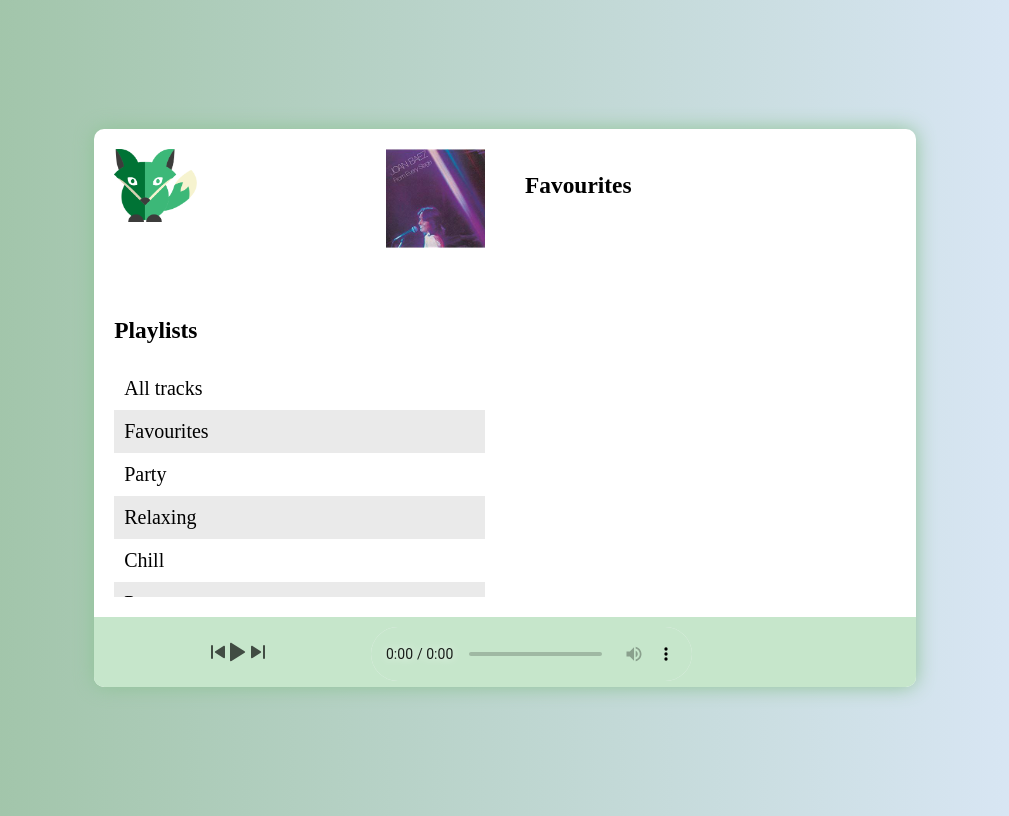
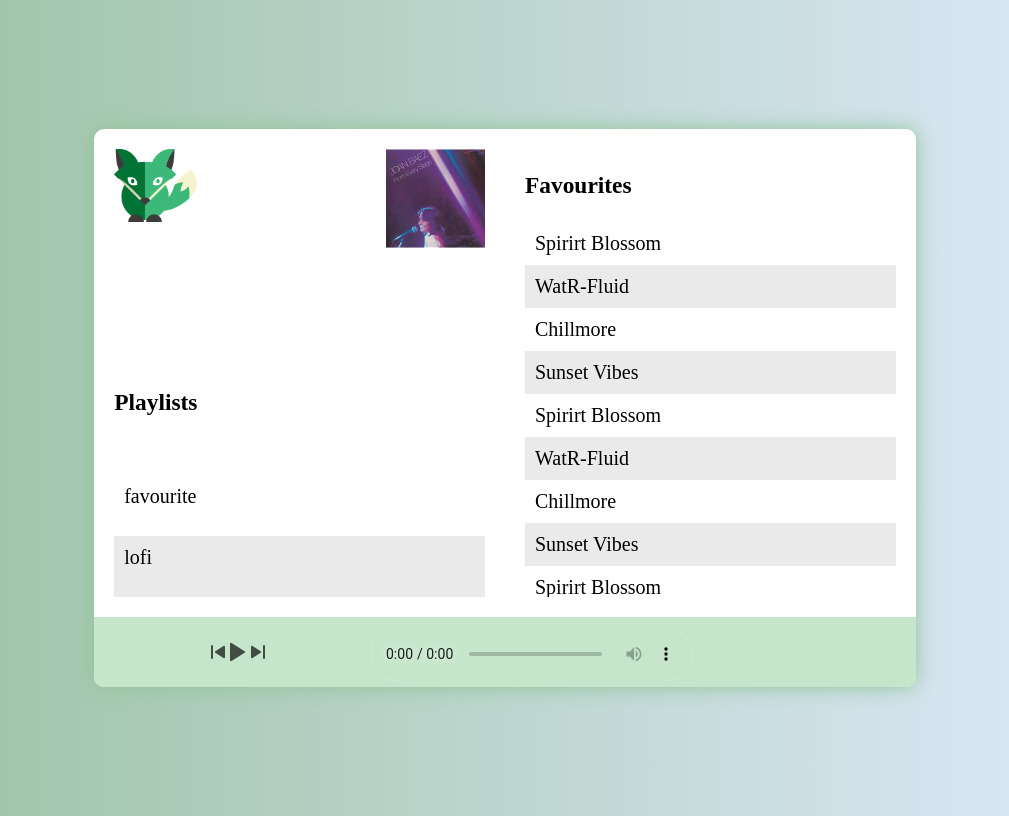
Before and after one commit to simz14/FoxPlayer, a website: page public/player.html in a window 1280 px wide. Shown: the whole page, without its empty margins (135-1144 px from the left). Drawn offline with Linux system fonts and the light colour scheme.

Commit message:
getting data from fake fetch:Playlists

```diff
--- a/public/player.css
+++ b/public/player.css
@@ -68,11 +68,13 @@ body {
   background-color: rgb(234, 234, 234);
 }
 .allPlaylists {
-  height: 230px;
+  height: auto;
   overflow-x: hidden;
   overflow-y: auto;
   text-align: justify;
+  display: grid;
 }
+
 .songsWrapper {
   height: 375px;
   overflow-x: hidden;
--- a/public/player.html
+++ b/public/player.html
@@ -20,16 +20,7 @@
           </div>
           <div class="playlistsSide">
             <h3>Playlists</h3>
-            <div class="allPlaylists">
-              <li class="playlist">All tracks</li>
-              <li class="playlist">Favourites</li>
-              <li class="playlist">Party</li>
-              <li class="playlist">Relaxing</li>
-              <li class="playlist">Chill</li>
-              <li class="playlist">Party</li>
-              <li class="playlist">Relaxing</li>
-              <li class="playlist">Chill</li>
-            </div>
+            <div class="allPlaylists"></div>
           </div>
         </div>
         <div id="selectSong">
--- a/public/player.js
+++ b/public/player.js
@@ -58,32 +58,50 @@ const fakePlaylistsFetch = () => {
   });
   return fakePromise;
 };
+//CREATING HTML FOR PLAYLISTS
+const playlistsWrapper = document.querySelector(".allPlaylists");
+const createAPlaylist = (title) => {
+  const playlist = document.createElement("a");
+  playlist.innerText = title;
+  playlist.className = "playlist";
+  playlistsWrapper.appendChild(playlist);
+};
+const getPlaylistHandler = async () => {
+  const playlists = await fakePlaylistsFetch()
+    .then((res) => res)
+    .catch((err) => err);
+  playlists.forEach((playlist) => {
+    createAPlaylist(playlist.playlist);
+  });
+};
+getPlaylistHandler();
 
-//CREATING HTML FOR DONGS LIST
+//CREATING HTML FOR SONGS LIST
 const songsWrapper = document.querySelector(".songsWrapper");
 
-const createLi = (title) => {
+const createASong = (title) => {
   const song = document.createElement("a");
   song.innerText = title;
   song.className = "song";
   songsWrapper.appendChild(song);
 };
 const getSongsHandler = async () => {
-  const songs = await fakeFetch()
+  const songs = await fakeSongsFetch()
     .then((res) => res)
     .catch((err) => err);
 
   songs.forEach((song) => {
-    createLi(song.title);
+    createASong(song.title);
   });
   songs.forEach((song) => {
-    createLi(song.title);
+    createASong(song.title);
   });
   songs.forEach((song) => {
-    createLi(song.title);
+    createASong(song.title);
   });
 };
 getSongsHandler();
+
 //loadstart, play, ended, progress
 const playButton = document.getElementById("play");
 const media = document.querySelector("audio");
```
